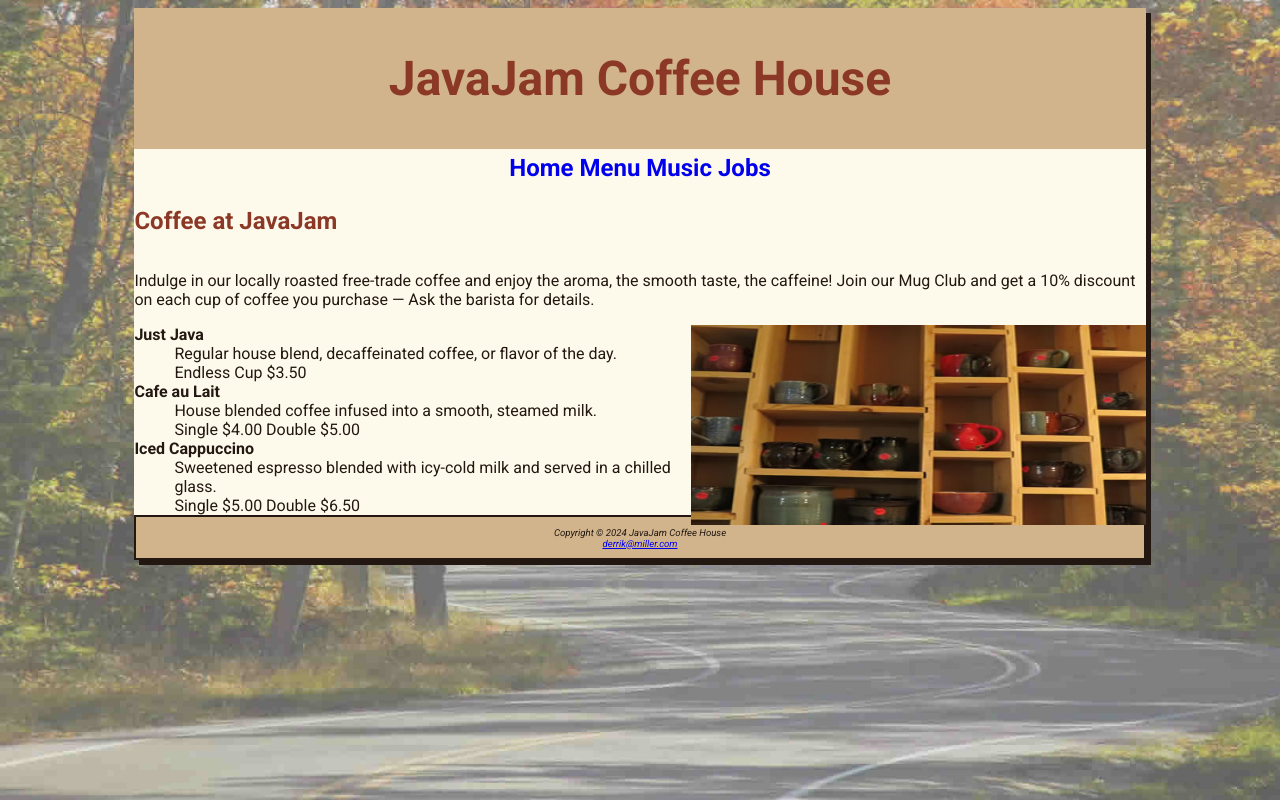
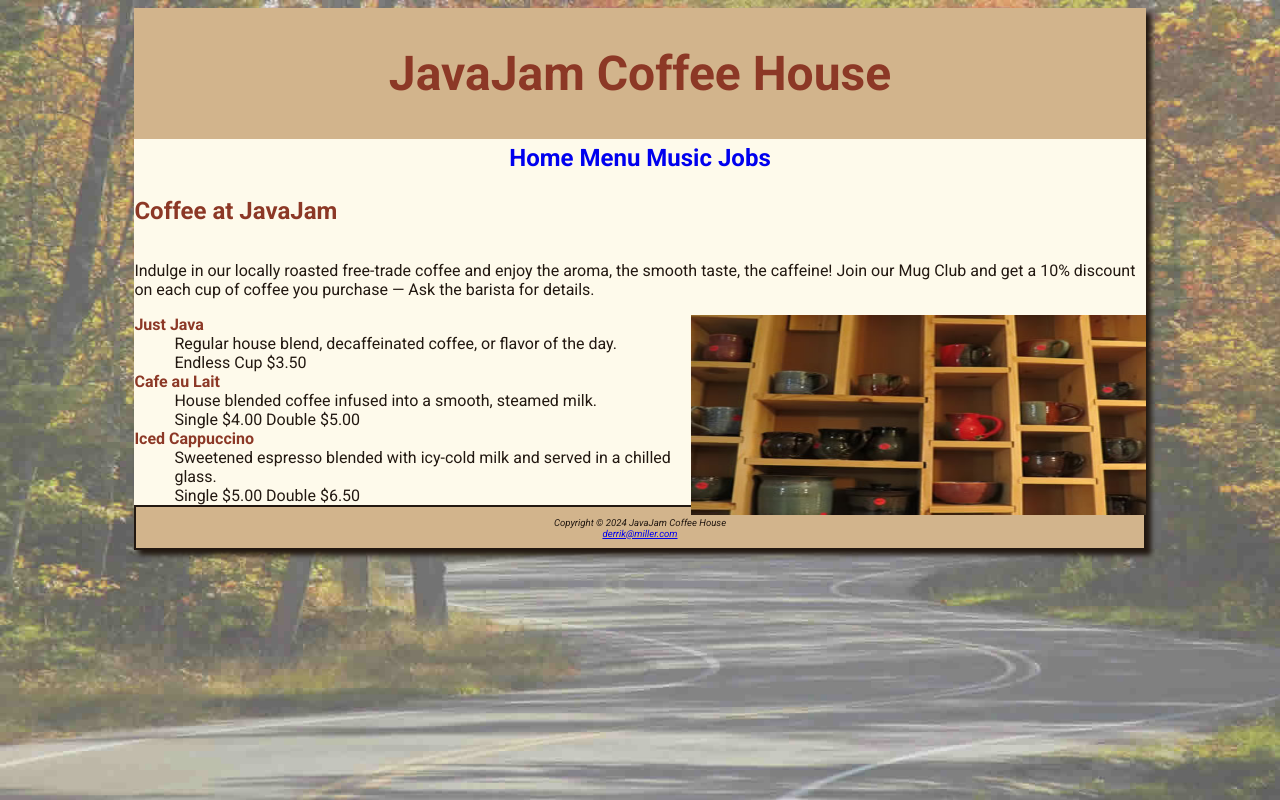
Before and after one commit to RikoSwave/rikoswave.github.io, a plain HTML site: page javajam/menu.html in a window 1280 px wide. Drawn offline with Linux system fonts and the light colour scheme.

Commit message:
last minute .css updates
Forgot these

```diff
--- a/javajam/javajam.css
+++ b/javajam/javajam.css
@@ -22,14 +22,15 @@ body {
   width: 80%;
   min-width: 900px;
   max-width: 1280px;
-  box-shadow: 5px 5px;
+  box-shadow: 5px 5px 5px;
 }
 
 nav {
   font-weight: bold;
   text-align: center;
   font-size: 1.5em;
-  padding: 5px 5px;
+  padding-top: 5px;
+  padding-bottom: 5px;
 }
 
 nav a {
@@ -44,7 +45,7 @@ h2 {
   color: #8c3826;
 }
 
-h3 {
+h3, dt {
   color: #8c3826;
 }
 
@@ -53,6 +54,7 @@ h4 {
   background-color: #d2b48c;
   font-size: 1.2em;
   padding-left: .5em;
+  padding-bottom: .25em;
 }
 
 
@@ -60,7 +62,8 @@ header {
   background-color: #d2b48c;
   color: #8c3826;
   text-align: center;
-  padding: 10px 10px 10px 10px;
+  padding-top: 5px;
+  padding-bottom: 5px;
 }
 
 footer {
@@ -70,6 +73,12 @@ footer {
   text-align: center;
   padding: 1em;
   border: 2px solid #221811;
+}
+
+img {
+  border-style: none;
+  max-width: 100%;
+  max-height: auto;
 }
 
 img.roadimage {
```
